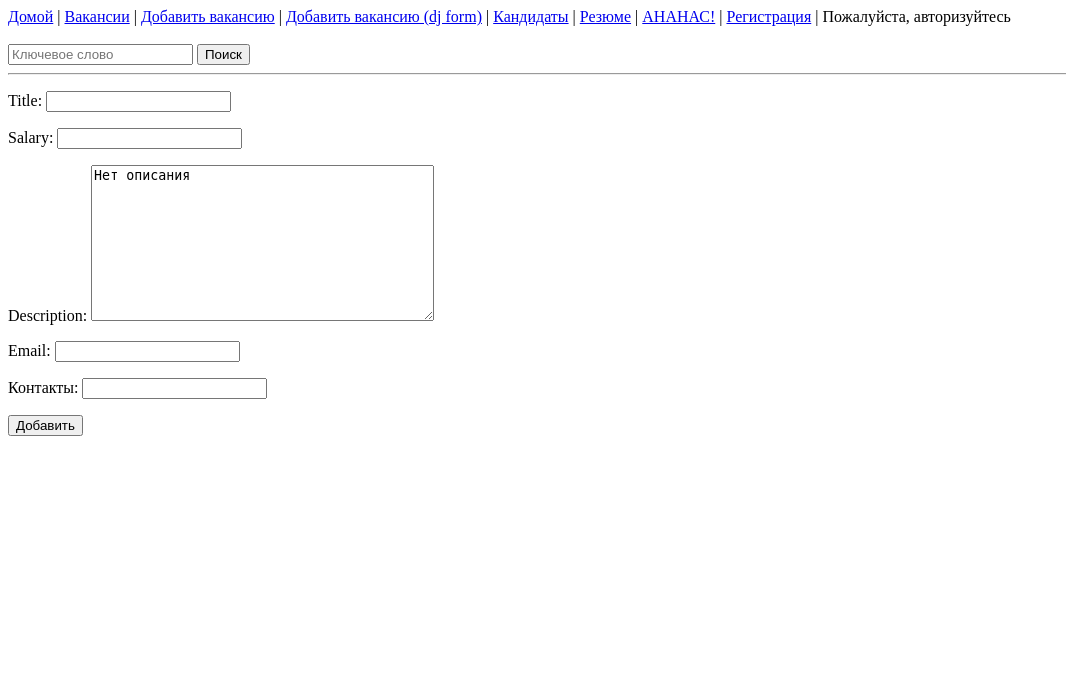
After one commit to Amankaium/py3-hh, a Django app: page /add-vacancy-df/ in a window 1280 px wide. The commit adds this page. Shown: the top 676 px of the page, without its empty margins (0-1066 px from the left). Run offline with Django 4.2, Linux system fonts and the light colour scheme.

Commit message:
added vacancy add funcrtion via django form

```diff
--- /dev/null
+++ b/core/forms.py
@@ -0,0 +1,14 @@
+from django import forms
+from .models import Vacancy
+
+
+class VacancyForm(forms.ModelForm):
+    class Meta:
+        model = Vacancy
+        fields = [
+            'title',
+            'salary',
+            'description',
+            'email',
+            'contacts'
+        ]
--- a/core/templates/base.html
+++ b/core/templates/base.html
@@ -13,6 +13,7 @@
         <a href="/">Домой</a> |
         <a href="/vacancies">Вакансии</a> |
         <a href="/add-vacancy">Добавить вакансию</a> |
+        <a href="/add-vacancy-df">Добавить вакансию (dj form)</a> |
         <a href="/workers">Кандидаты</a> |
         <a href="/resume-list">Резюме</a> |
 
--- /dev/null
+++ b/core/templates/vacancy/vacancy_django_form.html
@@ -0,0 +1,11 @@
+{% extends 'base.html' %}
+
+{% block content %}
+
+    <form method="POST">
+        {% csrf_token %}
+        {{ vacancy_form.as_p }}
+        <button>Добавить</button>
+    </form>
+
+{% endblock %}
--- a/core/templates/vacancy/vacancy_form.html
+++ b/core/templates/vacancy/vacancy_form.html
@@ -4,7 +4,7 @@
 
     <form method="POST">
         {% csrf_token %}
-        <input type="text" name="title" placeholder="title"><br><br>
+        <input type="text" name="title" placeholder="title" required><br><br>
         <input type="number" name="salary" placeholder="salary"><br><br>
         <textarea name="description" cols="20" rows="5" placeholder="description"></textarea><br><br>
         <input type="email" name="email" placeholder="email"><br><br>
--- a/core/views.py
+++ b/core/views.py
@@ -1,6 +1,7 @@
 from django.shortcuts import render, HttpResponse, redirect
+from django.contrib.auth.models import User
 from .models import Vacancy
-from django.contrib.auth.models import User
+from .forms import VacancyForm
 
 # Create your views here.
 def homepage(request):
@@ -78,6 +79,18 @@ def vacancy_add(request):
         return redirect(f'/vacancy/{new_vacancy.id}/')
     return render(request, 'vacancy/vacancy_form.html')
 
+def vacancy_add_via_django_form(request):
+    if request.method == "POST":
+        form = VacancyForm(request.POST)
+        if form.is_valid():
+            new_vacancy = form.save()
+            return redirect(f'/vacancy/{new_vacancy.id}/')
+    vacancy_form = VacancyForm()
+    return render(
+        request,
+        'vacancy/vacancy_django_form.html',
+        {"vacancy_form": vacancy_form}
+    )
 
 def vacancy_edit(request, id):
     vacancy = Vacancy.objects.get(id=id)
--- a/handhunter/urls.py
+++ b/handhunter/urls.py
@@ -30,6 +30,7 @@ urlpatterns = [
     path('vacancy/<int:id>/', vacancy_detail, name='vacancy-info'),
     path('vacancy-edit/<int:id>/', vacancy_edit, name='vacancy-edit'),
     path('add-vacancy/', vacancy_add),
+    path('add-vacancy-df/', vacancy_add_via_django_form),
     path("workers/", workers),
     path("worker/<int:id>/", worker_info),
     path("resume-list/", resume_list),
```
